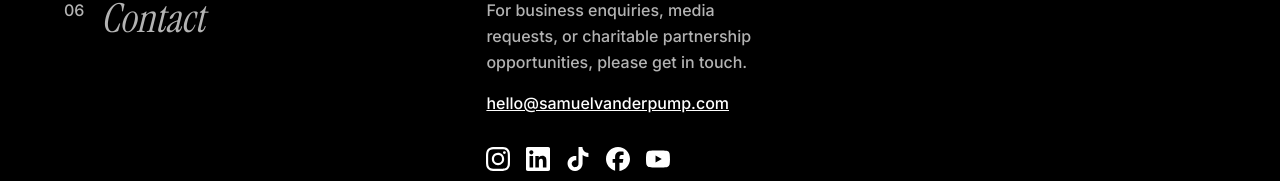
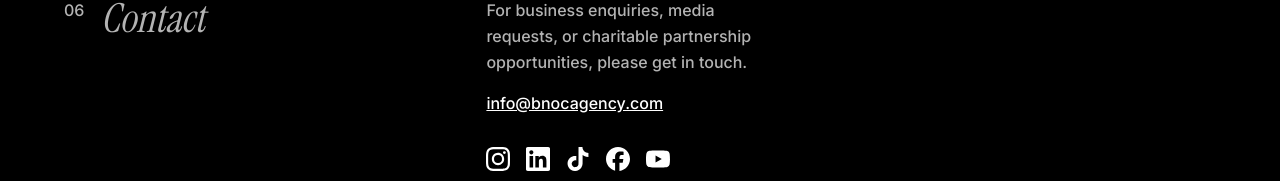
Before and after one commit to jackvdp/samuelvanderpump, a Next.js app: page / in a window 1280 px wide. Shown: the part 3837-4018 px from the top of the page. Built offline with nearby package versions, Linux system fonts and the light colour scheme.

Commit message:
update contact email

```diff
--- a/src/components/navigation.tsx
+++ b/src/components/navigation.tsx
@@ -51,7 +51,7 @@ export default function Navigation() {
 
         {/* Top Right - Contact & Social Icons */}
         <div className="pointer-events-auto flex items-center gap-6">
-          <NavItem href="mailto:hello@samuelvanderpump.com">Contact</NavItem>
+          <NavItem href="mailto:info@bnocagency.com">Contact</NavItem>
 
           {/* Social Media Icons */}
           <div className="items-center gap-4 hidden md:flex">
--- a/src/data/content.tsx
+++ b/src/data/content.tsx
@@ -76,7 +76,7 @@ export const contentSections = [
     id: "contact",
     number: "06",
     title: "Contact",
-    email: "hello@samuelvanderpump.com",
+    email: "info@bnocagency.com",
     description: "For business enquiries, media requests, or charitable partnership opportunities, please get in touch.",
     socialLinks: [
       { platform: "Instagram", url: "https://www.instagram.com/samvanderpump?igsh=ZXFjN3l1eHBjczk0&utm_source=qr" },
```
